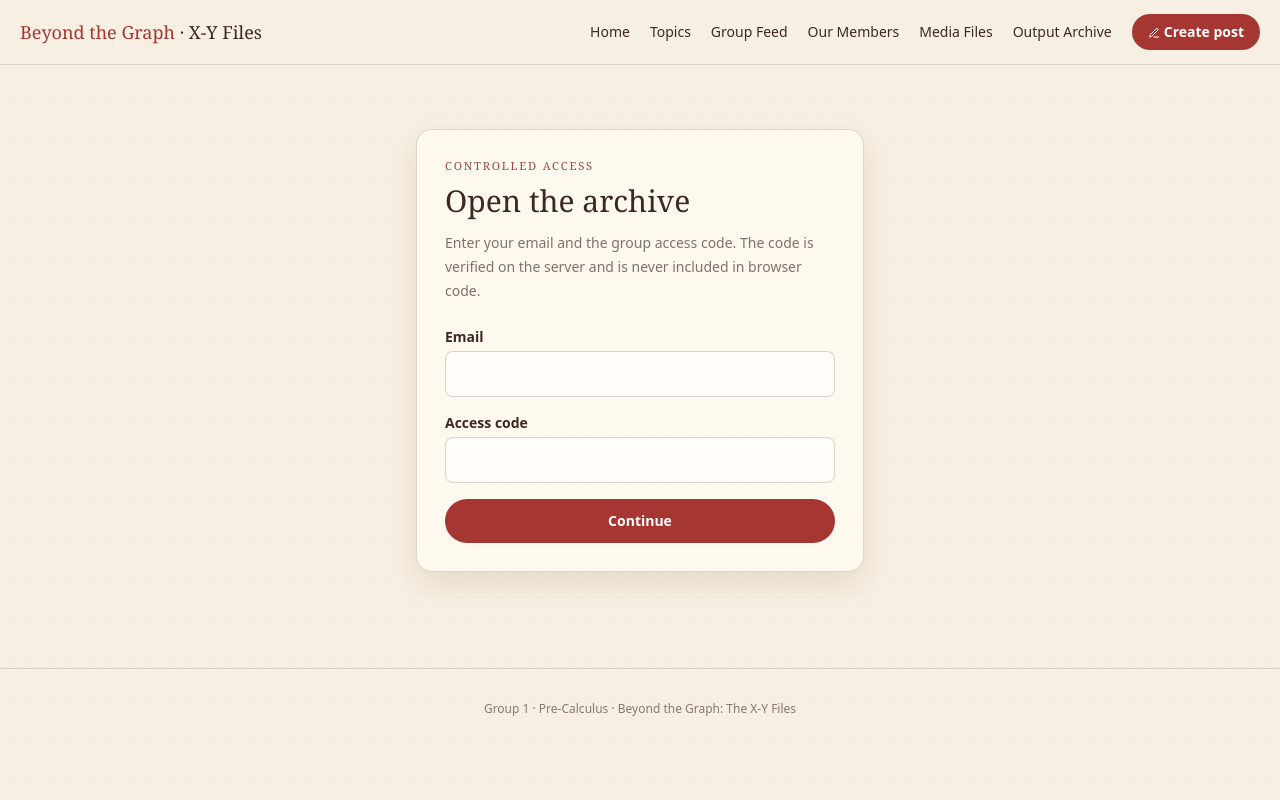
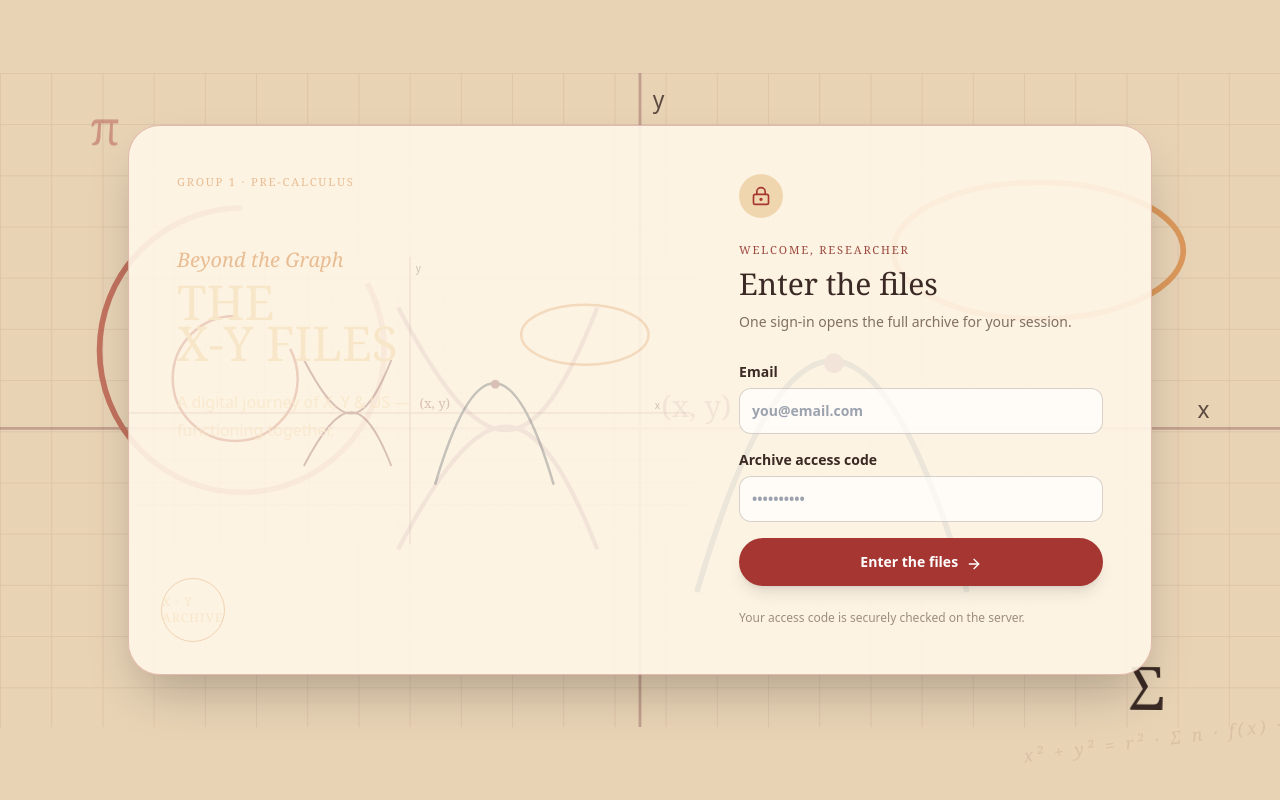
Before and after one commit to escondemarah-bit/beyond-the-graph-xy-files, a Next.js app: page /login in a window 1280 px wide. Built offline with nearby package versions, Linux system fonts and the light colour scheme.

Commit message:
Create immersive mathematical scrapbook redesign

```diff
--- a/app/globals.css
+++ b/app/globals.css
@@ -2,15 +2,17 @@
 @tailwind components;
 @tailwind utilities;
 
-:root { --paper:#f7efe1; --ink:#3d2921; --postal:#a63632; }
+:root { --paper:#f5e8d0; --ink:#3a2924; --postal:#641f2b; --wine:#4a1822; --orange:#d98a45; --navy:#17263a; }
 * { box-sizing:border-box; }
 html { scroll-behavior:smooth; }
-body { margin:0; background:var(--paper); color:var(--ink); font-family:ui-sans-serif,system-ui,sans-serif; }
-body:before { content:''; pointer-events:none; position:fixed; inset:0; opacity:.33; z-index:-1; background-image:radial-gradient(rgba(92,59,36,.12) .55px,transparent .7px); background-size:5px 5px; }
+body { margin:0; background:var(--paper); color:var(--ink); font-family:ui-sans-serif,system-ui,sans-serif; overflow-x:hidden; }
+body:before { content:''; pointer-events:none; position:fixed; inset:0; opacity:.5; z-index:-1; background-image:linear-gradient(rgba(100,31,43,.055) 1px,transparent 1px),linear-gradient(90deg,rgba(100,31,43,.055) 1px,transparent 1px),radial-gradient(rgba(92,59,36,.12) .55px,transparent .7px); background-size:34px 34px,34px 34px,5px 5px; }
 ::selection { background:#d9a69c; color:#3d2921; }
 .paper { background:rgba(255,251,242,.78); border:1px solid rgba(83,53,33,.18); box-shadow:0 12px 28px rgba(79,48,30,.10); }
 .eyebrow { font-family:Georgia,serif; letter-spacing:.16em; text-transform:uppercase; font-size:.7rem; color:#9d4b40; }
 .rule { height:1px; background:linear-gradient(90deg,transparent,#b58b72,transparent); }
 .stamp { border:1px dashed #a75a4e; background:#f5e4c9; }
+.math-surface{position:relative;isolation:isolate;overflow:hidden}.math-surface:before{content:'x² + y² = r²   ·   Σ n   ·   f(x)   ·   π   ·   y = ax²';position:absolute;inset:auto -10% 7% auto;color:rgba(100,31,43,.10);font:italic 1.1rem Georgia,serif;letter-spacing:.18em;white-space:nowrap;transform:rotate(-7deg);z-index:-1}.float-math{animation:float 6s ease-in-out infinite}.float-math-slow{animation:float 9s ease-in-out -2s infinite}.draw-path{stroke-dasharray:520;stroke-dashoffset:520;animation:draw 1.8s cubic-bezier(.2,.8,.2,1) forwards}.rise{animation:rise .55s both}.rise-delay{animation:rise .7s .14s both}.pulse-seal{animation:seal 2.8s ease-in-out infinite}@keyframes draw{to{stroke-dashoffset:0}}@keyframes float{50%{transform:translateY(-13px) rotate(2deg)}}@keyframes rise{from{opacity:0;transform:translateY(18px)}to{opacity:1;transform:none}}@keyframes seal{50%{box-shadow:0 0 0 10px rgba(100,31,43,.08);transform:scale(1.04)}}
+@media (prefers-reduced-motion:reduce){*,*:before,*:after{animation-duration:.01ms!important;animation-iteration-count:1!important;scroll-behavior:auto!important}}
 input,textarea,select { font:inherit; }
 button:focus-visible,a:focus-visible,input:focus-visible,textarea:focus-visible,select:focus-visible { outline:3px solid #bc7164; outline-offset:3px; }
--- /dev/null
+++ b/components/math-hero.tsx
@@ -0,0 +1 @@
+export function MathHero(){return <svg aria-hidden="true" viewBox="0 0 900 460" className="absolute inset-0 size-full opacity-80"><defs><pattern id="grid" width="36" height="36" patternUnits="userSpaceOnUse"><path d="M36 0H0V36" fill="none" stroke="#641f2b" strokeOpacity=".12"/></pattern></defs><rect width="900" height="460" fill="url(#grid)"/><path d="M0 250H900M450 0V460" stroke="#641f2b" strokeOpacity=".35" strokeWidth="2"/><path className="draw-path" d="M170 95a100 100 0 1 0 0 200a100 100 0 1 0 0-200" fill="none" stroke="#b85c4a" strokeWidth="4"/><path className="draw-path" d="M490 365Q585 40 680 365" fill="none" stroke="#17263a" strokeWidth="4"/><ellipse className="draw-path" cx="730" cy="125" rx="102" ry="48" fill="none" stroke="#d98a45" strokeWidth="4"/><path className="draw-path" d="M280 335C340 220 375 220 420 335M280 165C340 280 375 280 420 165" fill="none" stroke="#641f2b" strokeWidth="3"/><circle cx="586" cy="204" r="7" fill="#641f2b" className="pulse-seal"/><text x="465" y="242" fill="#641f2b" fontSize="21" fontFamily="Georgia">(x, y)</text><text x="842" y="243" fill="#3a2924" fontSize="16">x</text><text x="459" y="25" fill="#3a2924" fontSize="16">y</text></svg>}
--- /dev/null
+++ b/middleware.ts
@@ -0,0 +1,3 @@
+import {NextRequest,NextResponse} from 'next/server';
+export function middleware(request:NextRequest){const {pathname}=request.nextUrl;if(pathname.startsWith('/login')||pathname.startsWith('/api')||pathname.startsWith('/_next')||pathname==='/favicon.ico')return NextResponse.next();if(!request.cookies.get('xy_portfolio_access'))return NextResponse.redirect(new URL('/login',request.url));return NextResponse.next();}
+export const config={matcher:['/((?!.*\\..*).*)']};
```
Also changed, not shown: app/login/page.tsx (+2 -2 lines), app/page.tsx (+2 -2 lines).
